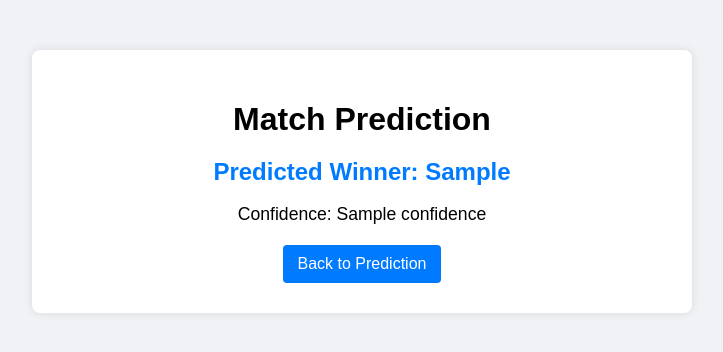
After one commit to pkala7968/IPL-win-predictor, a Flask app: template templates/result.html in a window 1280 px wide. The commit adds this page. Shown: the top 352 px of the page, without its empty margins (278-1001 px from the left). Run offline with Flask 3, Linux system fonts and the light colour scheme; the template is opened without the code that fills it: most values are stand-ins (such as "Sample title", 1, 10 or a date in 2020); parts of the project's set-up code (start-up, migrations or seed data) failed here and were passed over.

Commit message:
change 6

```diff
--- a/app.py
+++ b/app.py
@@ -1,119 +1,165 @@
-from flask import Flask, request, render_template, jsonify
-import joblib
+import os
 import numpy as np
 import pandas as pd
+import joblib
+from flask import Flask, render_template, request, jsonify
 
-# ------------------------------------------
-# Load saved model, encoders, and label encoders
-# ------------------------------------------
-try:
-    saved_data = joblib.load("ipl_match_predictor.pkl")
-    model = saved_data["model"]
-    ordinal_encoder = saved_data["ordinal_encoder"]
-    label_encoders = saved_data["label_encoders"]
-except Exception as e:
-    print(f"Error loading model: {e}")
-    exit(1)
-
-# Retrieve the LabelEncoders
-toss_winner_encoder = label_encoders["toss_winner"]
-toss_decision_encoder = label_encoders["toss_decision"]
-
-# Get categories from OrdinalEncoder
-teams = ordinal_encoder.categories_[0]  # team1 and team2
-venues = ordinal_encoder.categories_[2]  # venue
-toss_decisions = toss_decision_encoder.classes_  # Toss decision options
-
-# ------------------------------------------
-# Initialize Flask app
-# ------------------------------------------
 app = Flask(__name__)
 
-# ------------------------------------------
-# Home page to render HTML form
-# ------------------------------------------
-@app.route("/")
+# Venue mapping for standardization
+venue_mapping = {
+    "Arun Jaitley Stadium, Delhi": "Arun Jaitley Stadium",
+    "Brabourne Stadium, Mumbai": "Brabourne Stadium",
+    "Dr DY Patil Sports Academy, Mumbai": "Dr DY Patil Sports Academy",
+    "Dr. Y.S. Rajasekhara Reddy ACA-VDCA Cricket Stadium, Visakhapatnam": "Dr YS Rajasekhara Reddy ACA-VDCA Cricket Stadium",
+    "Eden Gardens, Kolkata": "Eden Gardens",
+    "Himachal Pradesh Cricket Association Stadium": "Himachal Pradesh Cricket Association Stadium",
+    "M Chinnaswamy Stadium, Bengaluru": "M Chinnaswamy Stadium",
+    "M.Chinnaswamy Stadium": "M Chinnaswamy Stadium",
+    "MA Chidambaram Stadium, Chepauk": "MA Chidambaram Stadium",
+    "MA Chidambaram Stadium, Chepauk, Chennai": "MA Chidambaram Stadium",
+    "Maharashtra Cricket Association Stadium, Pune": "Maharashtra Cricket Association Stadium",
+    "Punjab Cricket Association IS Bindra Stadium, Mohali": "Punjab Cricket Association IS Bindra Stadium",
+    "Punjab Cricket Association IS Bindra Stadium, Mohali, Chandigarh": "Punjab Cricket Association IS Bindra Stadium",
+    "Punjab Cricket Association Stadium, Mohali": "Punjab Cricket Association IS Bindra Stadium",
+    "Rajiv Gandhi International Stadium, Uppal": "Rajiv Gandhi International Stadium",
+    "Rajiv Gandhi International Stadium, Uppal, Hyderabad": "Rajiv Gandhi International Stadium",
+    "Sawai Mansingh Stadium, Jaipur": "Sawai Mansingh Stadium",
+    "Wankhede Stadium, Mumbai": "Wankhede Stadium"
+}
+
+# Load your matches data
+matches = pd.read_csv('D:/crick_ml backup/IPL data (2008-2024)/matches.csv')
+
+# Standardize venue names
+matches['venue_std'] = matches['venue'].replace(venue_mapping).str.strip()
+
+# Get unique, sorted, standardized venues for dropdown
+valid_venues = sorted(matches['venue_std'].dropna().unique())
+
+# Load model bundle and teams
+bundle = joblib.load('ipl_match_predictor_gb.pkl')
+model = bundle['model']
+scaler = bundle['scaler']
+target_encoder = bundle['target_encoder']
+team_mapping = bundle['team_mapping']
+feature_names = bundle.get('feature_names', [
+    "team1", "team2", "venue", "toss_winner", "toss_decision",
+    "avg_runs_last_5", "head_to_head_win_pct", "venue_win_pct",
+    "toss_win_pct", "team1_recent_form", "team2_recent_form",
+    "is_weekend", "team1_momentum", "team2_momentum",
+    "team1_player_impact", "team2_player_impact",
+    "team1_venue_performance", "team2_venue_performance"
+])
+valid_teams = sorted(team_mapping.keys())
+allowed_decisions = ["Bat", "Bowl"]
+
+@app.route('/')
 def home():
-    return render_template("index.html", teams=teams, venues=venues, toss_decisions=toss_decisions)
+    return render_template('index.html',
+                           teams=valid_teams,
+                           venues=valid_venues,
+                           toss_decisions=allowed_decisions)
 
-# ------------------------------------------
-# Prediction endpoint
-# ------------------------------------------
-@app.route("/predict", methods=["POST"])
+# --- Feature Calculation Functions (date-independent, unchanged) ---
+# ... (your feature functions here, unchanged, but use 'venue_std' for venue lookups)
+
+def avg_runs_last_5(team):
+    team_matches = matches[(matches['team1'] == team) | (matches['team2'] == team)].head(5)
+    if team_matches.empty:
+        return 0.5
+    # If you use deliveries, ensure correct path and logic
+    return 0.5  # Placeholder if not using deliveries
+
+def head_to_head_win_pct(team1, team2):
+    h2h_matches = matches[((matches['team1'] == team1) & (matches['team2'] == team2)) |
+                        ((matches['team1'] == team2) & (matches['team2'] == team1))]
+    if h2h_matches.empty:
+        return 0.5
+    return h2h_matches['winner'].eq(team1).mean()
+
+def venue_win_pct(team, venue):
+    venue_matches = matches[((matches['team1'] == team) | (matches['team2'] == team)) &
+                          (matches['venue_std'] == venue)]
+    return venue_matches['winner'].eq(team).mean() if not venue_matches.empty else 0.5
+
+def toss_win_pct(team):
+    toss_matches = matches[matches['toss_winner'] == team]
+    return toss_matches['winner'].eq(team).mean() if not toss_matches.empty else 0.5
+
+def recent_form(team, n=10):
+    team_matches = matches[(matches['team1'] == team) | (matches['team2'] == team)].head(n)
+    if team_matches.empty:
+        return 0.5
+    weights = np.linspace(1, 2, len(team_matches))
+    return np.average(team_matches['winner'] == team, weights=weights)
+
+def momentum(team, n=15):
+    team_matches = matches[(matches['team1'] == team) | (matches['team2'] == team)].head(n)
+    if team_matches.empty:
+        return 0.5
+    weights = np.exp(np.linspace(0, 2, len(team_matches)))
+    return np.average(team_matches['winner'] == team, weights=weights)
+
+def player_impact(team, n=10):
+    team_matches = matches[(matches['team1'] == team) | (matches['team2'] == team)].head(n)
+    if team_matches.empty:
+        return 0.5
+    return (team_matches['player_of_match'].notna() &
+            (team_matches['winner'] == team)).mean()
+
+def prepare_prediction_features(team1, team2, venue, toss_winner, toss_decision):
+    features = {
+        "team1": team1,
+        "team2": team2,
+        "venue": venue,
+        "toss_winner": toss_winner,
+        "toss_decision": toss_decision,
+        "avg_runs_last_5": avg_runs_last_5(team1),
+        "head_to_head_win_pct": head_to_head_win_pct(team1, team2),
+        "venue_win_pct": venue_win_pct(team1, venue),
+        "toss_win_pct": toss_win_pct(toss_winner),
+        "team1_recent_form": recent_form(team1),
+        "team2_recent_form": recent_form(team2),
+        "is_weekend": 0,
+        "team1_momentum": momentum(team1),
+        "team2_momentum": momentum(team2),
+        "team1_player_impact": player_impact(team1),
+        "team2_player_impact": player_impact(team2),
+        "team1_venue_performance": venue_win_pct(team1, venue),
+        "team2_venue_performance": venue_win_pct(team2, venue)
+    }
+    input_df = pd.DataFrame([features])
+    input_df[["team1", "team2", "venue", "toss_winner", "toss_decision"]] = \
+        target_encoder.transform(input_df[["team1", "team2", "venue", "toss_winner", "toss_decision"]])
+    input_df = input_df[feature_names]
+    return scaler.transform(input_df)
+
+@app.route('/predict', methods=['POST'])
 def predict():
     try:
-        # Get input data from the form
-        team1 = request.form["team1"]
-        team2 = request.form["team2"]
-        venue = request.form["venue"]
-        toss_winner = request.form["toss_winner"]
-        toss_decision = request.form["toss_decision"]
-        team1_avg_runs_last_5 = float(request.form["team1_avg_runs_last_5"])
-        team2_avg_runs_last_5 = float(request.form["team2_avg_runs_last_5"])
+        data = request.form
+        team1 = data['team1']
+        team2 = data['team2']
+        if team1 == team2:
+            return render_template('result.html',
+                                 predicted_team="Error: Select different teams!",
+                                 confidence="0%")
+        features = prepare_prediction_features(
+            team1, team2,
+            data['venue'],
+            data['toss_winner'],
+            data['toss_decision']
+        )
+        pred = model.predict(features)[0]
+        proba = model.predict_proba(features)[0][pred]
+        confidence = f"{proba * 100:.2f}%"
+        predicted_team = team1 if pred == 1 else team2
+        return render_template('result.html',
+                             predicted_team=predicted_team,
+                             confidence=confidence)
+    except Exception as e:
+        return jsonify({'error': str(e)}), 500
 
-        # ------------------------------------------
-        # Encode team1, team2, and venue using OrdinalEncoder with column names
-        # ------------------------------------------
-        ordinal_feature_names = ["team1", "team2", "venue"]
-
-        # Create a DataFrame for OrdinalEncoder with correct column names
-        encoded_input_df = pd.DataFrame([[team1, team2, venue]], columns=ordinal_feature_names)
-
-        # Apply OrdinalEncoder transformation
-        encoded_input = ordinal_encoder.transform(encoded_input_df)
-
-        # ------------------------------------------
-        # Encode toss_winner and toss_decision using LabelEncoders
-        # ------------------------------------------
-        toss_winner_encoded = toss_winner_encoder.transform([toss_winner])[0]
-        toss_decision_encoded = toss_decision_encoder.transform([toss_decision])[0]
-
-        # ------------------------------------------
-        # Prepare final input for prediction
-        # ------------------------------------------
-        example_input = [
-            [
-                encoded_input[0][0],  # team1_encoded
-                encoded_input[0][1],  # team2_encoded
-                encoded_input[0][2],  # venue_encoded
-                toss_winner_encoded,  # toss_winner_encoded
-                toss_decision_encoded,  # toss_decision_encoded
-                team1_avg_runs_last_5,  # team1 average runs
-            ]
-        ]
-
-        # ------------------------------------------
-        # Fix: Convert input to DataFrame with correct feature names
-        # ------------------------------------------
-        feature_names = ["team1", "team2", "venue", "toss_winner", "toss_decision", "avg_runs_last_5"]
-        example_input_df = pd.DataFrame(example_input, columns=feature_names)
-
-        # ------------------------------------------
-        # Make prediction using DataFrame
-        # ------------------------------------------
-        prediction = model.predict(example_input_df)
-
-        # ------------------------------------------
-        # Decode Prediction Properly
-        # ------------------------------------------
-        if prediction[0] < len(ordinal_encoder.categories_[0]):
-            predicted_winner = ordinal_encoder.categories_[0][prediction[0]]
-        else:
-            predicted_winner = "Unknown"  # Handle unknown prediction gracefully
-
-        # ------------------------------------------
-        # Return Prediction
-        # ------------------------------------------
-        return jsonify({"predicted_winner": predicted_winner})
-
-    except Exception as e:
-        # Handle any errors during prediction
-        print("Error:", str(e))
-        return jsonify({"error": str(e)}), 500
-
-
-# ------------------------------------------
-# Run Flask app
-# ------------------------------------------
-if __name__ == "__main__":
-    app.run(host="0.0.0.0", port=5000, debug=True)
+if __name__ == '__main__':
+    app.run(debug=True)
--- /dev/null
+++ b/templates/result.html
@@ -0,0 +1,60 @@
+<!DOCTYPE html>
+<html lang="en">
+<head>
+    <meta charset="UTF-8">
+    <title>Match Prediction Result</title>
+    <style>
+        body {
+            font-family: Arial, sans-serif;
+            background-color: #f0f2f5;
+            margin: 0;
+            padding: 0;
+        }
+
+        .container {
+            max-width: 600px;
+            margin: 50px auto;
+            padding: 30px;
+            background-color: #fff;
+            border-radius: 8px;
+            box-shadow: 0 0 10px rgba(0,0,0,0.1);
+            text-align: center;
+        }
+
+        h1 {
+            margin-bottom: 20px;
+        }
+
+        h2 {
+            color: #007bff;
+            margin-bottom: 10px;
+        }
+
+        p {
+            font-size: 1.1em;
+            margin-bottom: 20px;
+        }
+
+        a {
+            display: inline-block;
+            padding: 10px 15px;
+            background-color: #007bff;
+            color: white;
+            text-decoration: none;
+            border-radius: 4px;
+        }
+
+        a:hover {
+            background-color: #0056b3;
+        }
+    </style>
+</head>
+<body>
+    <div class="container">
+        <h1>Match Prediction</h1>
+        <h2>Predicted Winner: {{ predicted_team }}</h2>
+        <p>Confidence: {{ confidence }}</p>
+        <a href="/">Back to Prediction</a>
+    </div>
+</body>
+</html>
```
Also changed, not shown: templates/index.html (+38 -49 lines), 2 other files.
